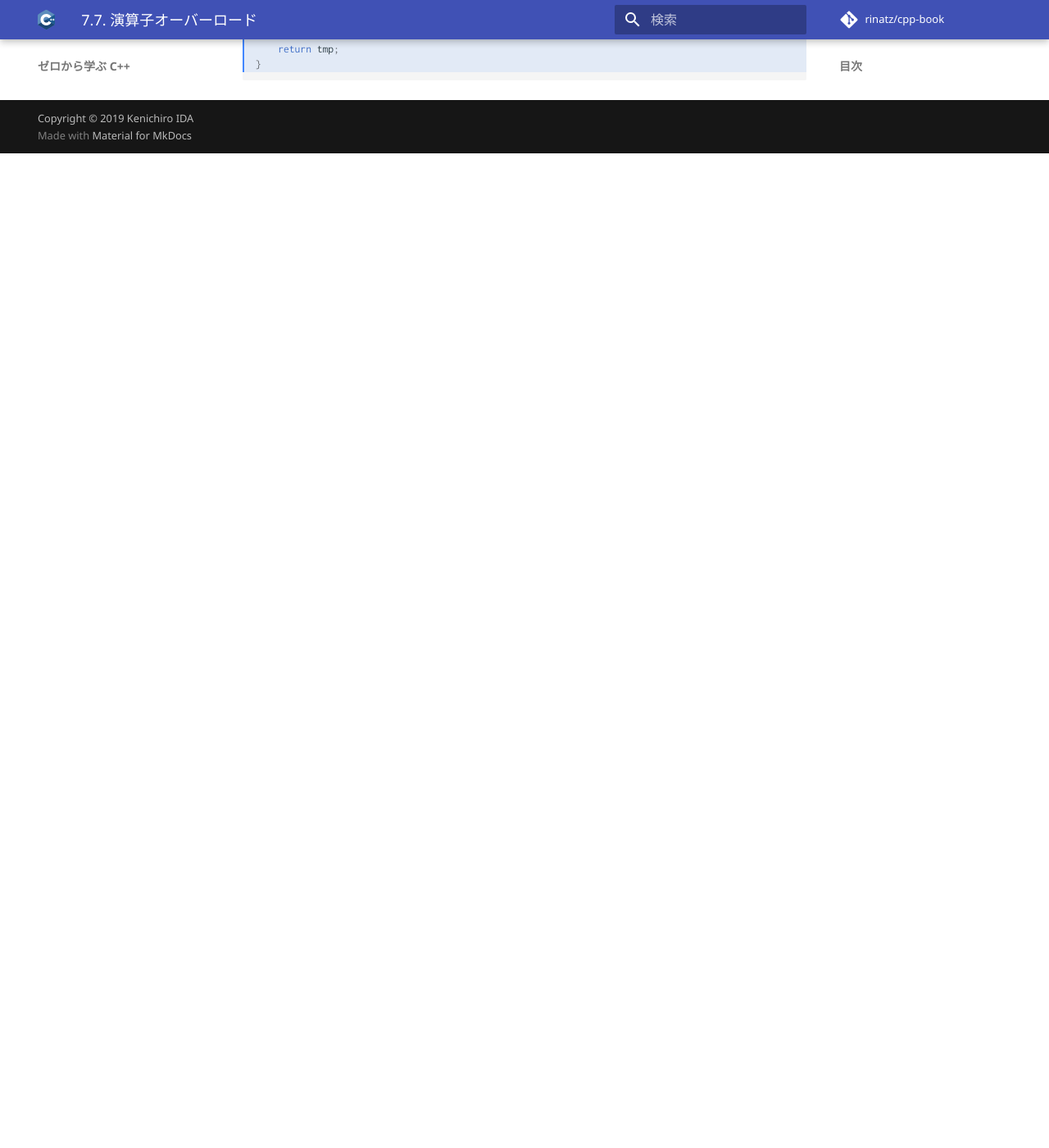
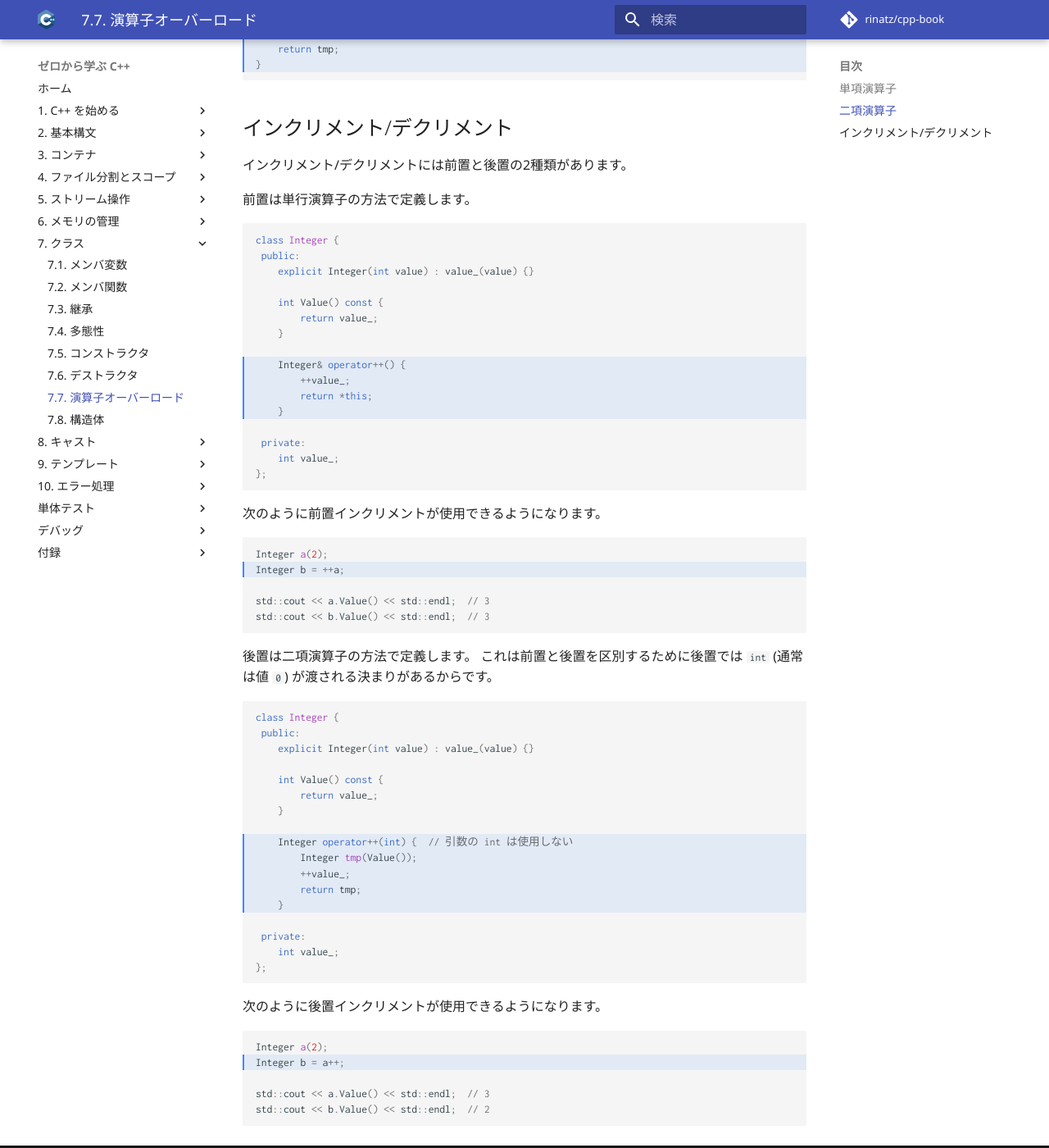
Before and after one commit to rinatz/cpp-book, an MkDocs documentation site: the page built from docs/ch07-07-operator-overloading.md, in a window 1280 px wide and 1400 px high, scrolled down 3009 px. Shown: the whole window at 82% size. Built offline with MkDocs 1.6.1 and Material for MkDocs 9.7.7, drawn with Linux system fonts in a browser that asks for light colours; comment, search, counter and statistics services are not loaded; before the commit the page ends 3196 px from its top, so only the background shows below that.

Commit message:
Add imcrement/decrement operator overloading

````diff
--- a/docs/ch07-07-operator-overloading.md
+++ b/docs/ch07-07-operator-overloading.md
@@ -156,6 +156,72 @@ RealNumber operator+(const RealNumber& lhs, const Integer& rhs) {
 }
 ```
 
-<!-- TODO: 単行演算子のインクリメントの前置と後置の説明 -->
+## インクリメント/デクリメント
+
+インクリメント/デクリメントには前置と後置の2種類があります。
+
+前置は単行演算子の方法で定義します。
+
+```cpp hl_lines="9 10 11 12"
+class Integer {
+ public:
+    explicit Integer(int value) : value_(value) {}
+
+    int Value() const {
+        return value_;
+    }
+
+    Integer& operator++() {
+        ++value_;
+        return *this;
+    }
+
+ private:
+    int value_;
+};
+```
+
+次のように前置インクリメントが使用できるようになります。
+
+```cpp hl_lines="2"
+Integer a(2);
+Integer b = ++a;
+
+std::cout << a.Value() << std::endl;  // 3
+std::cout << b.Value() << std::endl;  // 3
+```
+
+後置は二項演算子の方法で定義します。
+これは前置と後置を区別するために後置では `int` (通常は値 `0`) が渡される決まりがあるからです。
+
+```cpp hl_lines="9 10 11 12 13"
+class Integer {
+ public:
+    explicit Integer(int value) : value_(value) {}
+
+    int Value() const {
+        return value_;
+    }
+
+    Integer operator++(int) {  // 引数の int は使用しない
+        Integer tmp(Value());
+        ++value_;
+        return tmp;
+    }
+
+ private:
+    int value_;
+};
+```
+
+次のように後置インクリメントが使用できるようになります。
+
+```cpp hl_lines="2"
+Integer a(2);
+Integer b = a++;
+
+std::cout << a.Value() << std::endl;  // 3
+std::cout << b.Value() << std::endl;  // 2
+```
 
 <!-- TODO: https://ja.cppreference.com/w/cpp/language/operators へのリンクを追加 -->
````
